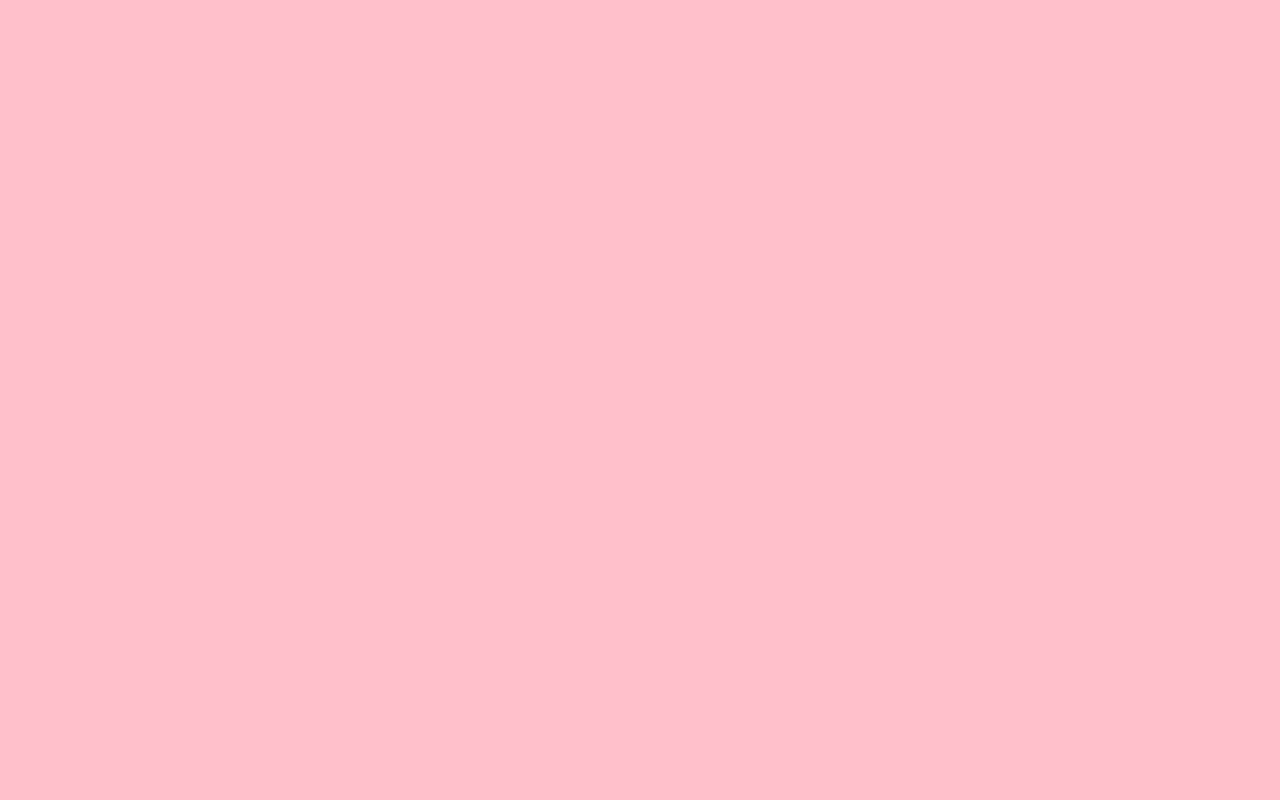
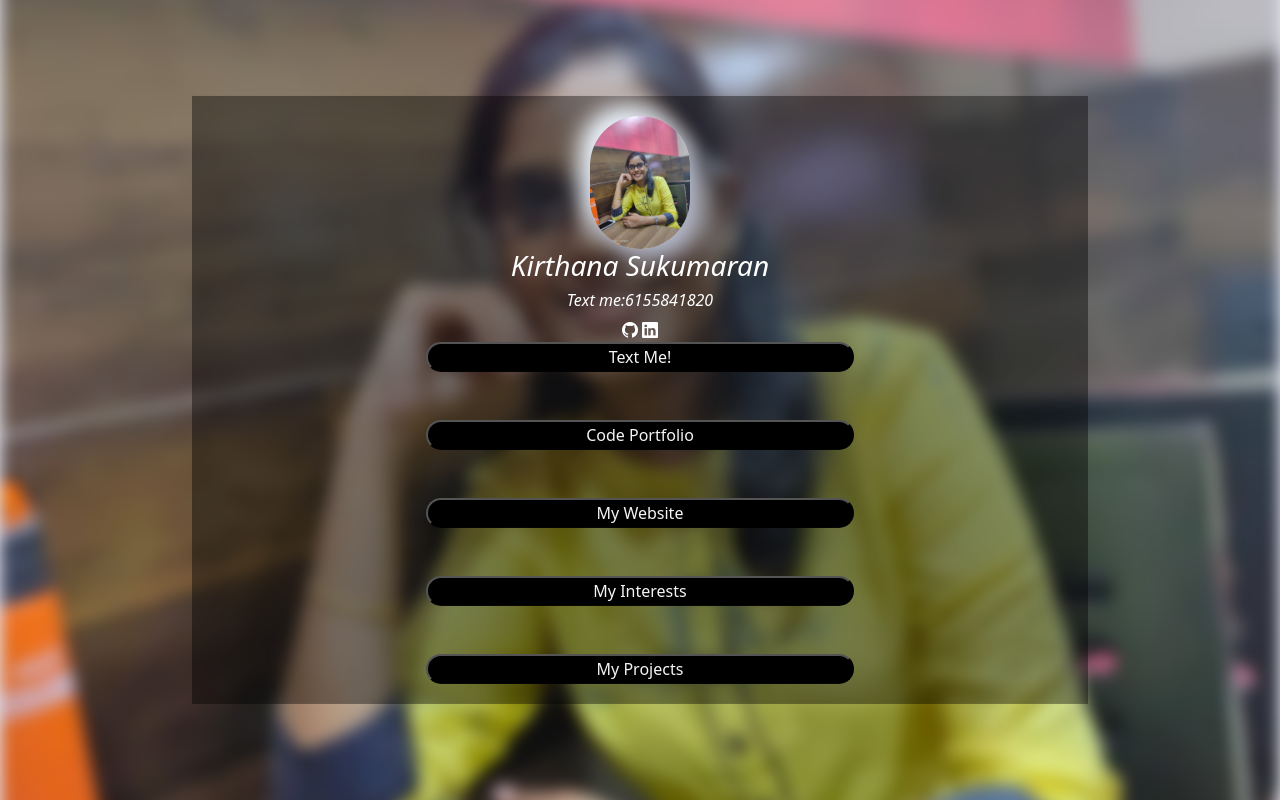
Before and after one commit to Kirthanaa07/LAB-link-in-bio, a plain HTML site: page index.html in a window 1280 px wide. Drawn offline with nearby package versions, Linux system fonts and the light colour scheme.

Commit message:
final link-in-bio

```diff
--- a/index.html
+++ b/index.html
@@ -1,14 +1,39 @@
 <!DOCTYPE html>
 <html lang="en">
+
 <head>
-  <meta charset="UTF-8">
-  <meta http-equiv="X-UA-Compatible" content="IE=edge">
-  <meta name="viewport" content="width=device-width, initial-scale=1.0">
+  <meta charset="UTF-8" />
+  <meta name="viewport" content="width=device-width, initial-scale=1" />
   <title>Link-in-bio</title>
-  <link rel="stylesheet" href="main.css">
+  <link href="https://cdn.jsdelivr.net/npm/bootstrap@5.3.0-alpha3/dist/css/bootstrap.min.css" rel="stylesheet"
+    integrity="sha384-KK94CHFLLe+nY2dmCWGMq91rCGa5gtU4mk92HdvYe+M/SXH301p5ILy+dN9+nJOZ" crossorigin="anonymous">
+    <link rel="stylesheet" href="https://cdn.jsdelivr.net/npm/bootstrap-icons@1.5.0/font/bootstrap-icons.css">
+  <link rel="stylesheet" href="main.css" />
 </head>
+
 <body>
+  <div class="bg">
+    <img src="/assets/kirthuarun.jpg" alt="profile pics">
+  </div>
+  <div class="bg-text">
+    <img src="/assets/kirthuarun.jpg" alt="profile pics">
+    <h3>Kirthana Sukumaran</h3>
+    <h6>Text me:6155841820</h6>
+    <i class="bi bi-github"></i>
+    <i class="bi bi-linkedin"></i>
+    <div class="d-grid gap-5 col-6 mx-auto">
+      <button class="icon icon1" type="button">Text Me!</button>
+      <button class="icon icon1" type="button">Code Portfolio</button>
+      <button class="icon icon1" type="button">My Website</button>
+      <button class="icon icon1" type="button">My Interests</button>
+      <button class="icon icon1" type="button">My Projects</button>
+    </div>
+  </div>
+  <script src="https://cdn.jsdelivr.net/npm/bootstrap@5.3.0-alpha3/dist/js/bootstrap.bundle.min.js"
+    integrity="sha384-ENjdO4Dr2bkBIFxQpeoTz1HIcje39Wm4jDKdf19U8gI4ddQ3GYNS7NTKfAdVQSZe"
+    crossorigin="anonymous"></script>
 
   <script src="main.js"></script>
 </body>
+
 </html>
--- a/main.css
+++ b/main.css
@@ -1,3 +1,72 @@
-body{
-  background-color:pink;
+body {
+  display: flex;
+  justify-content: center;
+  align-items: center;
+  height: 100vh;
 }
+
+.bg {
+  background-image:assets("kirthuarun.jpg");
+  filter:blur(8px);
+  backdrop-filter:blur(8px);
+  position: fixed;
+  top: -50%;
+  left: -50%;
+  width: 200%;
+  height: 200%;
+  z-index: -1;
+}
+.bg img {
+  background: rgba( 255, 255, 255, 0.25 );
+  box-shadow: 0 8px 32px 0 rgba( 31, 38, 135, 0.37 );
+  backdrop-filter: blur( 17.5px );
+  -webkit-backdrop-filter: blur( 17.5px );
+  border-radius: 10px;
+  border: 1px solid rgba( 255, 255, 255, 0.18 );
+  position: absolute;
+  top: 0;
+  left: 0;
+  right: 0;
+  bottom:0;
+  margin: auto;
+  min-width: 50%;
+  min-height: 50%;
+}
+
+.bg-text{
+  background-color: rgb(0,0,0);
+  background-color: rgba(0,0,0, 0.4);
+  color: white;
+  font-style: italic;
+  font-weight:lighter;
+  border: 3px lighter #f1f1f1;
+  position: absolute;
+  top: 50%;
+  left: 50%;
+  transform: translate(-50%, -50%);
+  z-index: 2;
+  width: 70%;
+  padding: 20px;
+  text-align: center;
+}
+
+.bg-text img {
+  width: 100px;
+  -webkit-border-radius: 50px;
+  border-radius: 50px;
+  background: #D1D8EC;
+  -webkit-box-shadow: 12px 12px 24px #b2b8c9, -12px -12px 24px #f0f8ff;
+  box-shadow: 12px 12px 24px #b2b8c9, -12px -12px 24px #f0f8ff;
+}
+
+.icon1:hover{
+  background-color:lightslategrey;
+  color:whitesmoke;
+}
+
+.icon{
+  background-color:black;
+  border-radius: 50px;
+  color:whitesmoke;
+}
+}
```
Also changed, not shown: assets/kirthuarun.jpg (added), assets/linkin.png (added).
